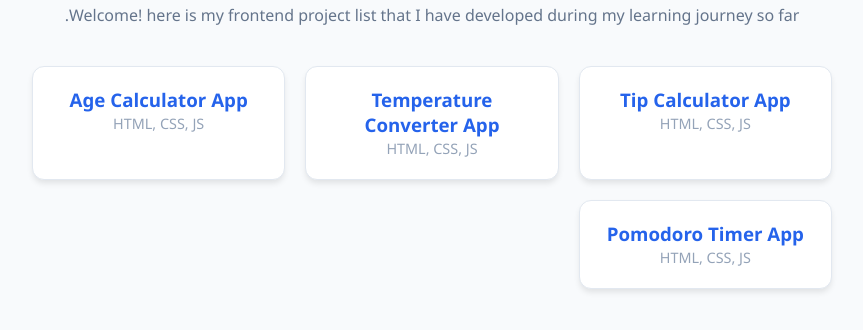
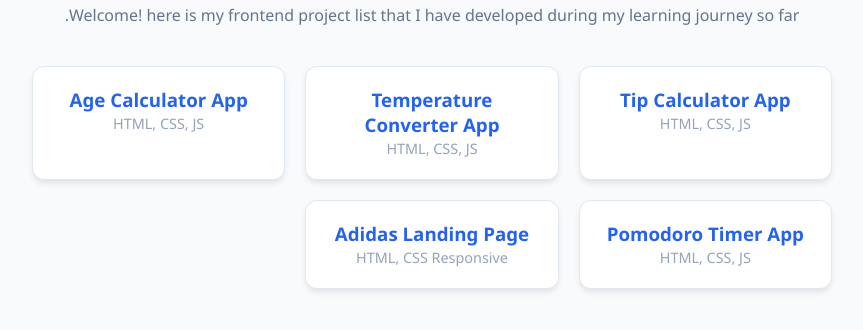
Before and after one commit to SohaibAlaraby/Mini-Frontend-projects, a plain HTML site: page index.html in a window 1280 px wide. Shown: the part 136-466 px from the top of the page, without its empty margins (208-1071 px from the left). Drawn offline with Linux system fonts and the light colour scheme.

Commit message:
Update index.html
updating the portfolio landing page

```diff
--- a/index.html
+++ b/index.html
@@ -74,6 +74,10 @@
             <h3>Pomodoro Timer App</h3>
             <span>HTML, CSS, JS</span>
         </a>
+        <a href="./Adidas_Landingpage/" class="project-card">
+            <h3>Adidas Landing Page</h3>
+            <span>HTML, CSS Responsive</span>
+        </a>
         </div>
 
 </body>
```
